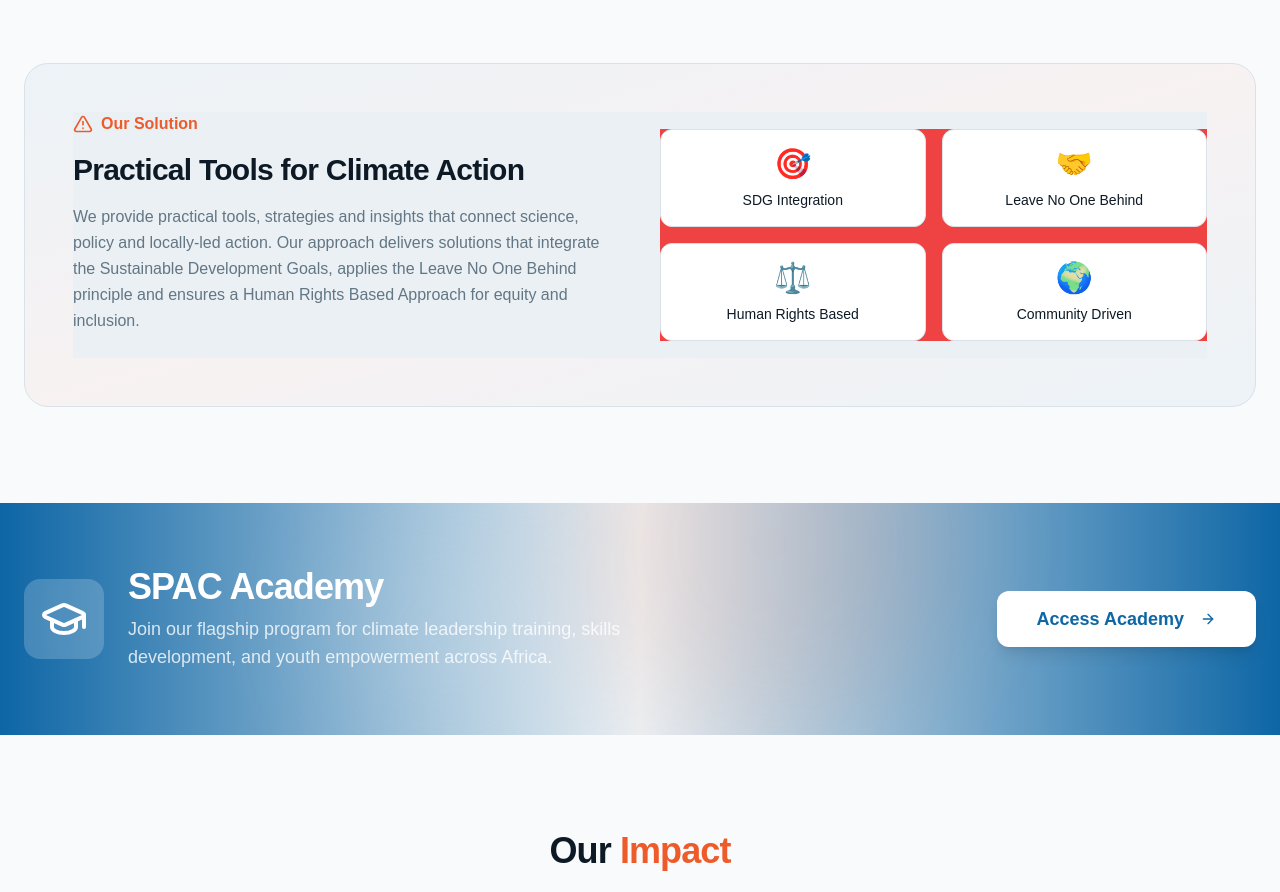
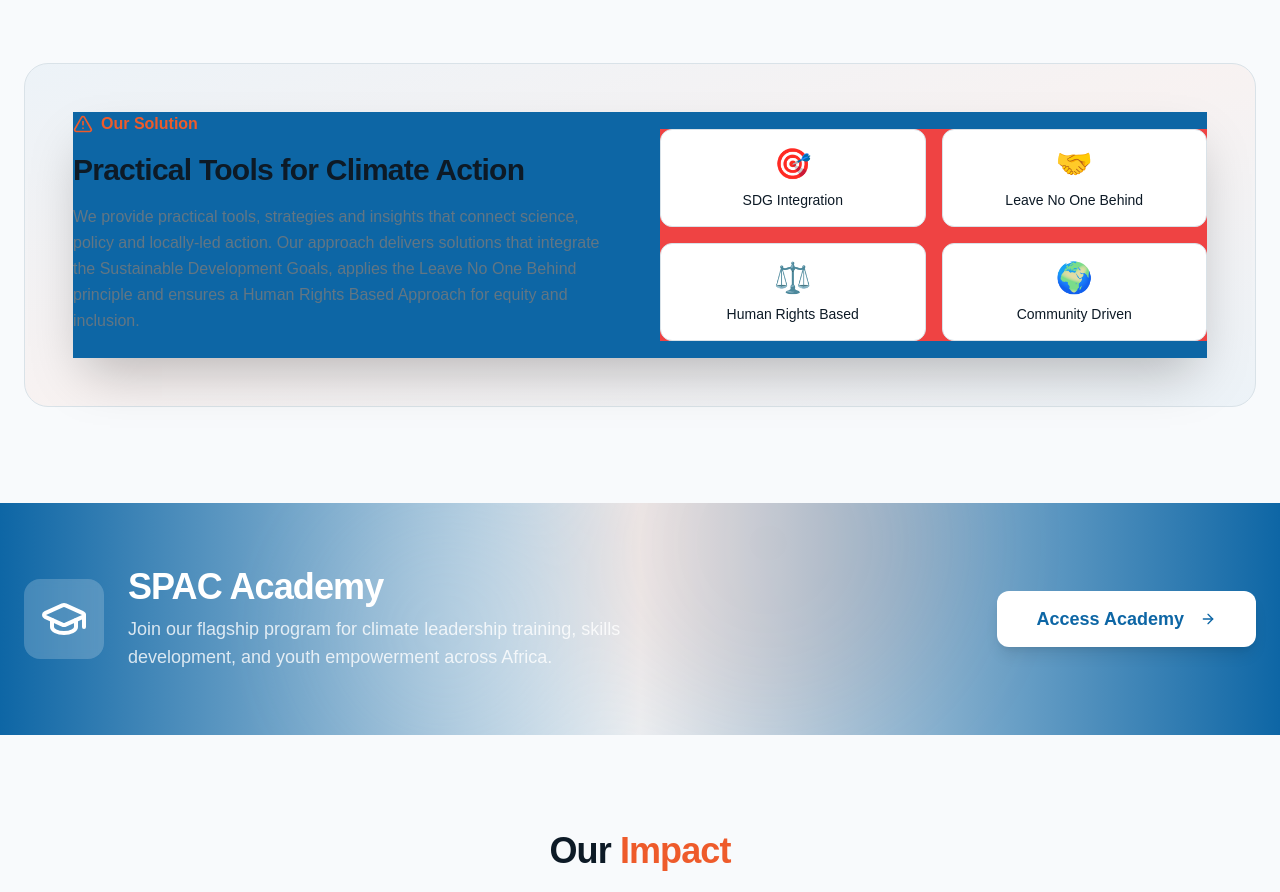
Before and after one commit to jacksongatimu18-cmyk/website-builder-buddy, a React (Vite) app: page / in a window 1280 px wide. Shown: the part 1403-2295 px from the top of the page. Built offline with nearby package versions, Linux system fonts and the light colour scheme; the HTML template or start-up script is replaced by a standard one.

Commit message:
Visual edit in Lovable
Edited UI in Lovable

```diff
--- a/src/components/About.tsx
+++ b/src/components/About.tsx
@@ -56,7 +56,7 @@ const About = () => {
 
         {/* Solution Box */}
         <div ref={solutionRef} className={`bg-gradient-to-br from-primary/5 via-accent/5 to-primary/5 rounded-3xl p-8 md:p-12 border border-border transition-all duration-700 ${solutionVisible ? "opacity-100 translate-y-0" : "opacity-0 translate-y-8"}`}>
-          <div className="grid lg:grid-cols-2 gap-10 items-center bg-secondary">
+          <div className="grid lg:grid-cols-2 gap-10 items-center px-0 mx-0 bg-primary rounded-none shadow-2xl border-secondary-foreground">
             <div>
               <div className="inline-flex items-center gap-2 text-accent font-semibold mb-4">
                 <AlertTriangle className="w-5 h-5" />
```
